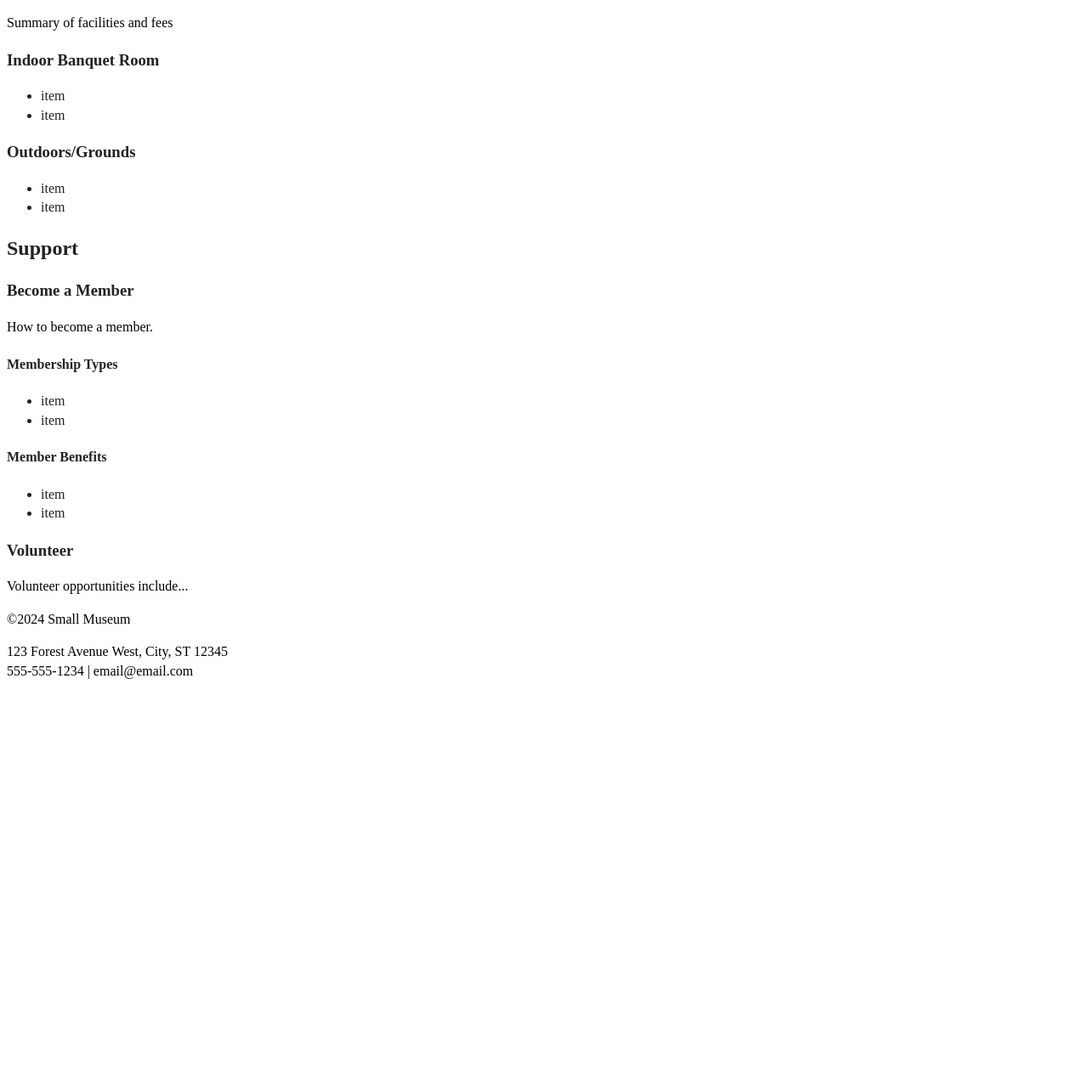
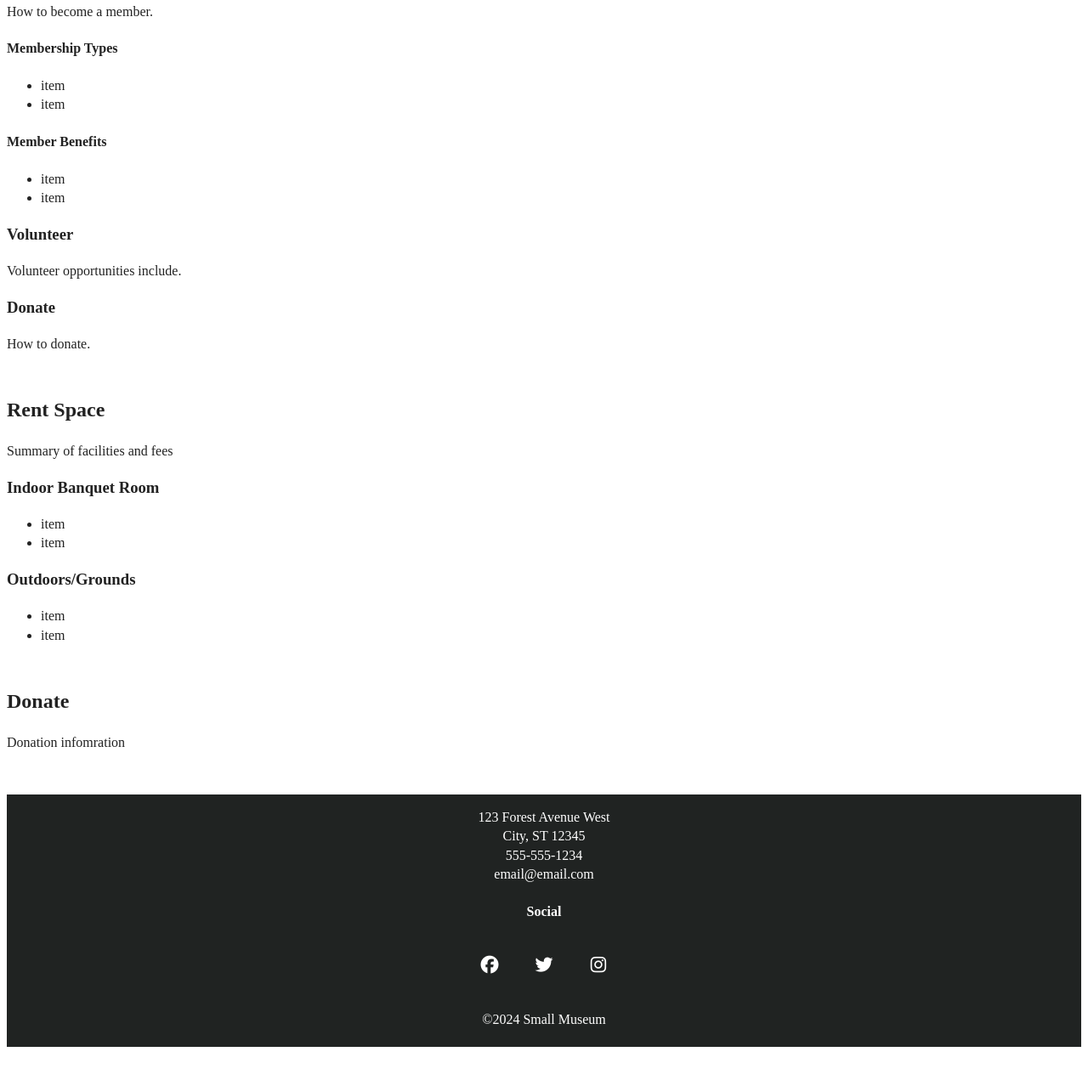
Before and after one commit to alison-ah/Practice-site-small-museum, a website built with webpack: page index.html in a window 1280 px wide. Shown: the part 945-2216 px from the top of the page at 85% size. Before the commit the page ends 1762 px from the top, so only its background shows below. Built offline with nearby package versions, Linux system fonts and the light colour scheme; files whose address does not match are found by name.

Commit message:
Revised footer

```diff
--- a/css/style.css
+++ b/css/style.css
@@ -97,6 +97,10 @@ body {
   text-align: left;
 }
 
+a {
+  text-decoration: none;
+}
+
 h1 {
   font-family: ;
   font-size: ;
@@ -124,7 +128,7 @@ h4 {
 p {
   font-family: ;
   font-size: 1em;
-  color: black;
+  color: ;
 }
 
 img {
@@ -146,53 +150,84 @@ header {
   display: flex;
   justify-content: center;
   padding: 15px 0;
-  background-color: ;
- }
+  background-color: #202322;
+  color: white;
+}
 
 header .content-wrapper {
  display: flex;
- justify-content: center;
  align-items: center;
  flex-flow: row wrap;
  margin: 0;
+}
+
+header a {
+  color: #e2e3ed;
 }
 
 header figure {
  width: 60%;
 }
 
-.header-divider {
-  width: 100%;
-  height: 1px;
-  color: #3a3a3a;
-  margin: 10px 0 20px 0;
-}
-
 header nav {
-  width: 60%;
-  font-size: 1.125em;
+  width: 80%;
+  font-size: 1em;
   font-weight: bold;
   text-transform: uppercase;
 }
 
 header nav ul {
   display: flex;
-  justify-content: space-around;
+  justify-content: space-between;
   width: 100%;
+  list-style-type: none;
+  margin: 0;
 }
 
 header nav ul li {
-  font-size: 1.125em;
+  font-size: 1em;
 }
 
 /*------------- Footer Styles ----------------*/
 
-.footer {
+footer .content-wrapper {
   display: flex;
-  flex-direction: column;
+  justify-content: center;
   align-items: center;
   text-align: center;
   background-color: #202322;
+  color: white;
+  width: 100%;
+}
+
+footer .contact {
+  margin-bottom: 20px 0;
+}
+
+footer .social {
+  margin: 20px 0;
+}
+
+footer .social-icons {
+  display: flex;
+  align-items: center;
+}
+
+footer .social-icons p {
+  width: 40px;
+  height: 40px;
+  display: flex;
+  justify-content: center;
+  align-items: center;
+  margin: .75em;
+}
+
+footer .social-icons p i {
+  font-size: 1.3125em;
+}
+
+footer .copyright {
+  margin: 20px 0;
 }
 
 
--- a/index.html
+++ b/index.html
@@ -39,7 +39,7 @@
         <!--Update links-->
           <li><a href=section id ="visit">Visit</a></li>
           <li><a href=section id ="research">Research</a></li>
-          <li><a href=section id ="donate">Donate</a></li>
+          <li><a href=section id ="support">Support</a></li>
           <li><a href=section id ="rent-space">Rent space</a></li>
         </ul>
       </nav>
@@ -49,7 +49,7 @@
 
 
   <main>
-    <section class="hero-area">
+    <section id="hero-area">
       <div class="content-wrapper">
         <h1>Small Museum</h1>
         <!--Could add image-->
@@ -57,7 +57,8 @@
 
     </section>
 
-    <section class="visit">
+    <section id="visit">
+      <div class="content-wrapper">
         <h2>Visit</h2>
         <p>Our exhibits include xyz and a xx-acre site where you can abc.</p>
 
@@ -75,34 +76,62 @@
           </p>
 
         </article>
+      </div>
 
     </section>
 
-    <section class="research">
+    <section id="research">
+      <div class="content-wrapper">
         <h2>Research</h2>
         <article>
+          <h3>On-site Archive</h3>
+          <p>You can research yourself or get help from our staff.</p>
           <h3>Digital Archive</h3>
           <p>
             <a href="https://collection.mndigital.org/?f%5Bcollection_name_ssi%5D%5B%5D=Kanabec+County+Historical+Society" target="_blank">Kanabec County Historical Society's Minnesota Digital Library Collection</a>
           </p>
         </article>
+      </div>
     </section>
 
-    <section class="donate">
-      <h2>Donate</h2>
+    <section id="support">
+      <div class="content-wrapper">
+        <h2>Support</h2>
         <article>
-        <h3>Article header</h3>
+          <h3>Become a Member</h3>
+            <p>How to become a member.</p>
+            <h4>Membership Types</h4>
               <p>
                 <ul>
                   <li>item</li>
                   <li>item</li>
                 </ul>
-
+              </p>
+              <h4>Member Benefits</h4>
+              <p>
+                <ul>
+                  <li>item</li>
+                  <li>item</li>
+                </ul>
               </p>
         </article>
+        <article>
+          <h3>Volunteer</h3>
+            <p>
+              Volunteer opportunities include.
+            </p>
+        </article>
+        <article>
+          <h3>Donate</h3>
+            <p>
+              How to donate.
+            </p>
+        </article>
+      </div>
     </section>
 
-    <section class="rent-space">
+    <section id="rent-space">
+      <div class="content-wrapper">
         <h2>Rent Space</h2>
         <p>Summary of facilities and fees</p>
 
@@ -127,53 +156,51 @@
 
           </p>
         </article>
-
+      </div>
     </section>
   </main>
 
   <aside>
-    <h2>Support</h2>
-    <article>
-      <h3>Become a Member</h3>
-        <p>How to become a member.</p>
-        <h4>Membership Types</h4>
-          <p>
-            <ul>
-              <li>item</li>
-              <li>item</li>
-            </ul>
-          </p>
-          <h4>Member Benefits</h4>
-          <p>
-            <ul>
-              <li>item</li>
-              <li>item</li>
-            </ul>
-          </p>
-    </article>
-    <article>
-      <h3>Volunteer</h3>
-        <p>
-          Volunteer opportunities include...<br>
-        </p>
-    </article>
+    <div class="content-wrapper">
+      <h2>Donate</h2>
+      <p>Donation infomration</p>
+    </div>
   </aside>
 
 
   <footer>
-    <copyright>
+
+    <div class="content-wrapper">
+      <div class="contact">
+        <p>
+          123 Forest Avenue West<br>City, ST 12345<br>
+          555-555-1234<br>email@email.com
+        </p>
+      <div class="social">
+        <h4>Social</h4>
+        <div class="social-icons">
+          <p class="fontawesome-icon"><a href="https://www.facebook.com/Skillcrush/" target="_blank"><i class="fa-brands fa-facebook" style="color: #ffffff;"></i></a>
+          </p>
+          <p class="fontawesome-icon"><a href="https://twitter.com/Skillcrush" target="_blank"><i class="fa-brands fa-twitter" style="color: #ffffff;"></i></a>
+          </p>
+          <p class="fontawesome-icon"><a href="https://www.instagram.com/skillcrush/" target="_blank"><i class="fa-brands fa-instagram" style="color: #ffffff;"></i></a>
+          </p>
+        </div>
+      </div>
+      <div class="copyright">
         <p>©2024 Small Museum</p>
-    </copyright>
-
-    <contact>
-      <p>
-        123 Forest Avenue West, City, ST 12345<br>
-        555-555-1234 | email@email.com
-      </p>
-    </contact>
-
+      </div>
+    </div>
   </footer>
 
 </body>
 
 </html>
+
+
+
+<!--https://css-tricks.com/bem-101/
+<div class="accordion">
+  <div class="accordion__item">
+
+  -->
```
Lines whose indentation alone changed are shown as unchanged.
